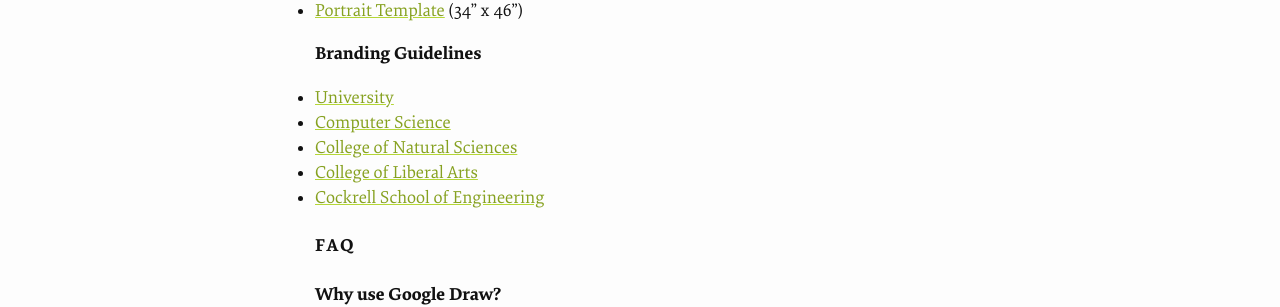
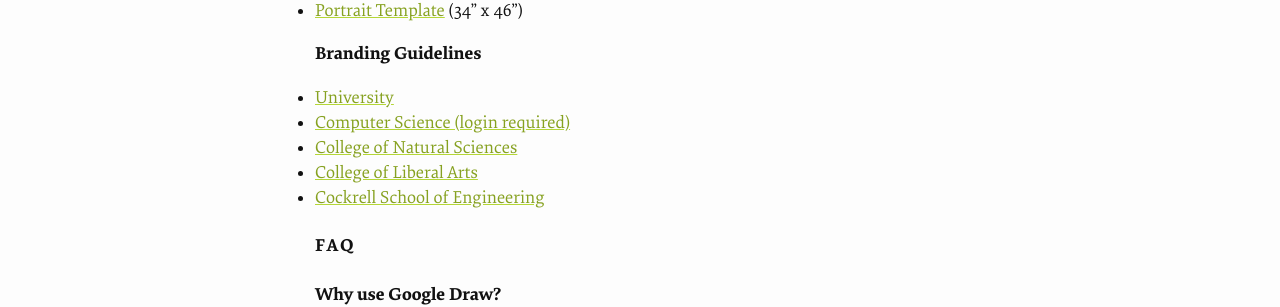
Before and after one commit to nickswalker/nickwalker.us, a Jekyll site: the page built from collections/_projects/poster-templates.md, in a window 1280 px wide. Shown: the part 722-1029 px from the top of the page. Built offline with Jekyll 4.4.1, drawn with Linux system fonts in a browser that asks for light colours; nearby versions of some CDN libraries.

Commit message:
Fix broken link

```diff
--- a/collections/_projects/poster-templates.md
+++ b/collections/_projects/poster-templates.md
@@ -38,7 +38,7 @@
 ### Branding Guidelines
 
 * [University](https://brand.utexas.edu)
-* [Computer Science](https://www.cs.utexas.edu/department/identity-standards)
+* [Computer Science (login required)](https://www.cs.utexas.edu/department/identity-standards/overview)
 * [College of Natural Sciences](https://cns.utexas.edu/communications/style-guide)
 * [College of Liberal Arts](https://liberalarts.utexas.edu/public-affairs/branding-guidelines/)
 * [Cockrell School of Engineering](http://www.engr.utexas.edu/visualguidelines)
```
